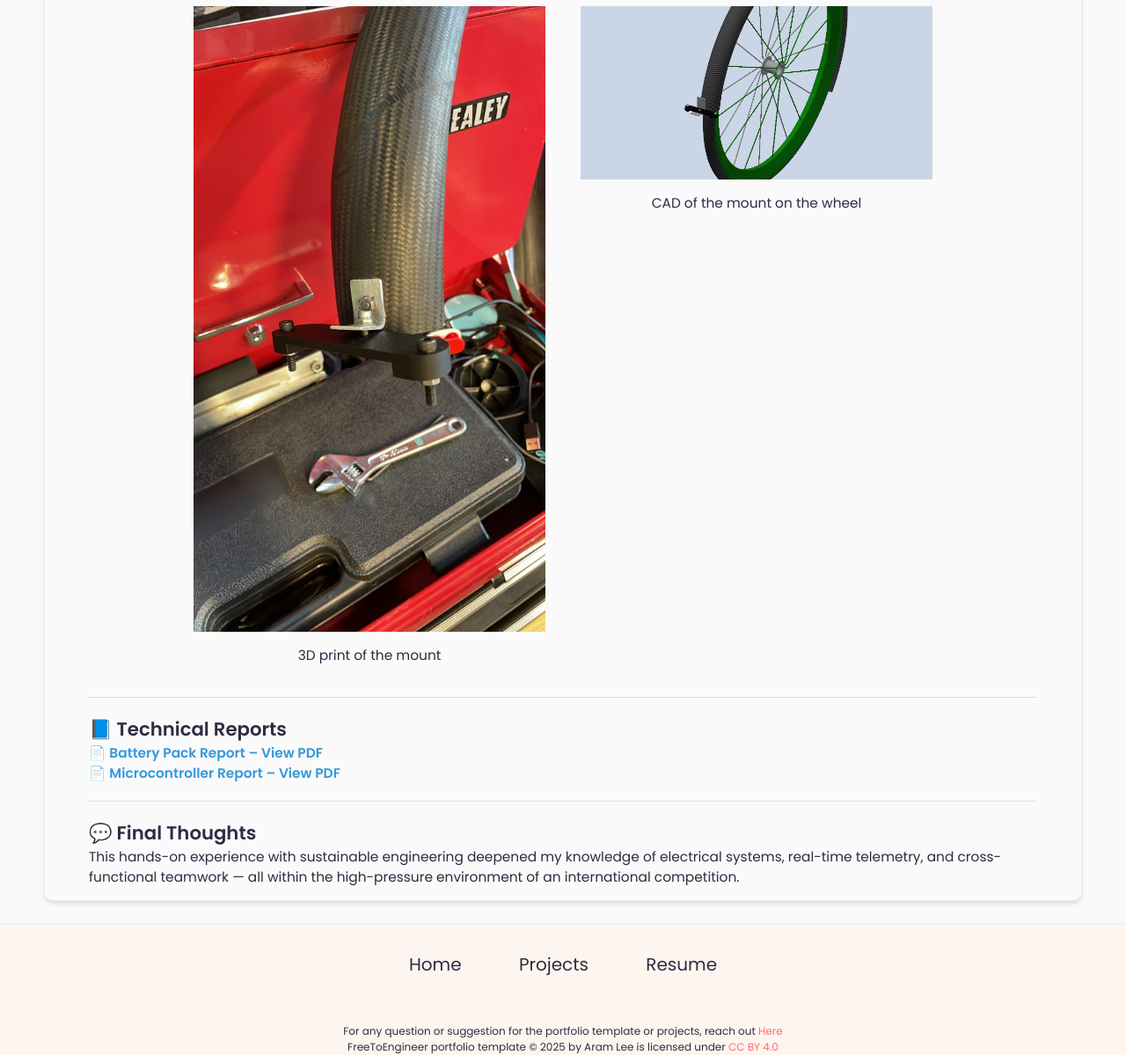
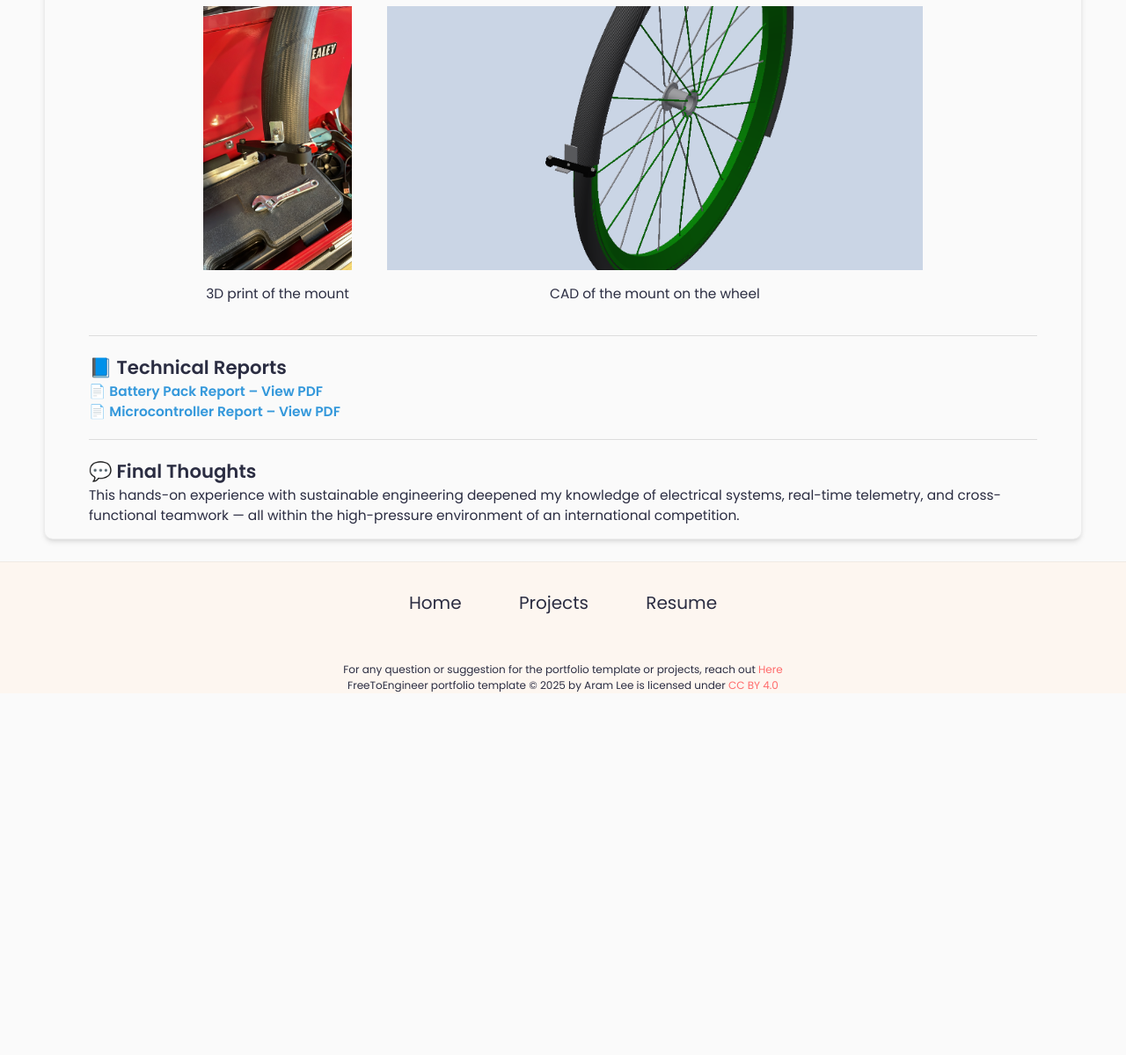
Before and after one commit to elliotroutier/elliot_portfolio, a Jekyll site: the page built from _projects/GBR/index.md, in a window 1280 px wide. Shown: the part 1899-3098 px from the top of the page at 88% size. Built offline with Jekyll 4.4.1, drawn with Linux system fonts in a browser that asks for light colours; after the commit the page ends 2687 px from its top, so only the background shows below that.

Commit message:
Update index.md

```diff
--- a/_projects/GBR/index.md
+++ b/_projects/GBR/index.md
@@ -40,18 +40,16 @@ As a Powertrain Engineer for Green Bath Racing, I helped design and optimise sys
 
 ## 3D Printed Mounts for Vehicle Mudguard
 <iframe src="/assets/documents/mudgard_mounting2-1.pdf" width="100%" height="600"></iframe>
-<div style="display: flex; justify-content: center; align-items: flex-start; gap: 40px;">
+<div style="display: flex; justify-content: center; gap: 40px; align-items: flex-start;">
   <div style="text-align: center;">
-    <img src="/assets/documents/3D_print.jpg" style="width: 400px;" alt="3D print of the mount">
+    <img src="/assets/documents/3D_print.jpg" style="height: 300px; object-fit: cover;" alt="3D print of the mount">
     <p style="margin-top: 8px;">3D print of the mount</p>
   </div>
   <div style="text-align: center;">
-    <img src="/assets/documents/wheel_assembly.png" style="width: 400px;" alt="CAD of the mount on the wheel">
+    <img src="/assets/documents/wheel_assembly.png" style="height: 300px; object-fit: cover;" alt="CAD of the mount on the wheel">
     <p style="margin-top: 8px;">CAD of the mount on the wheel</p>
   </div>
 </div>
-
-
 
 ---
 
```
